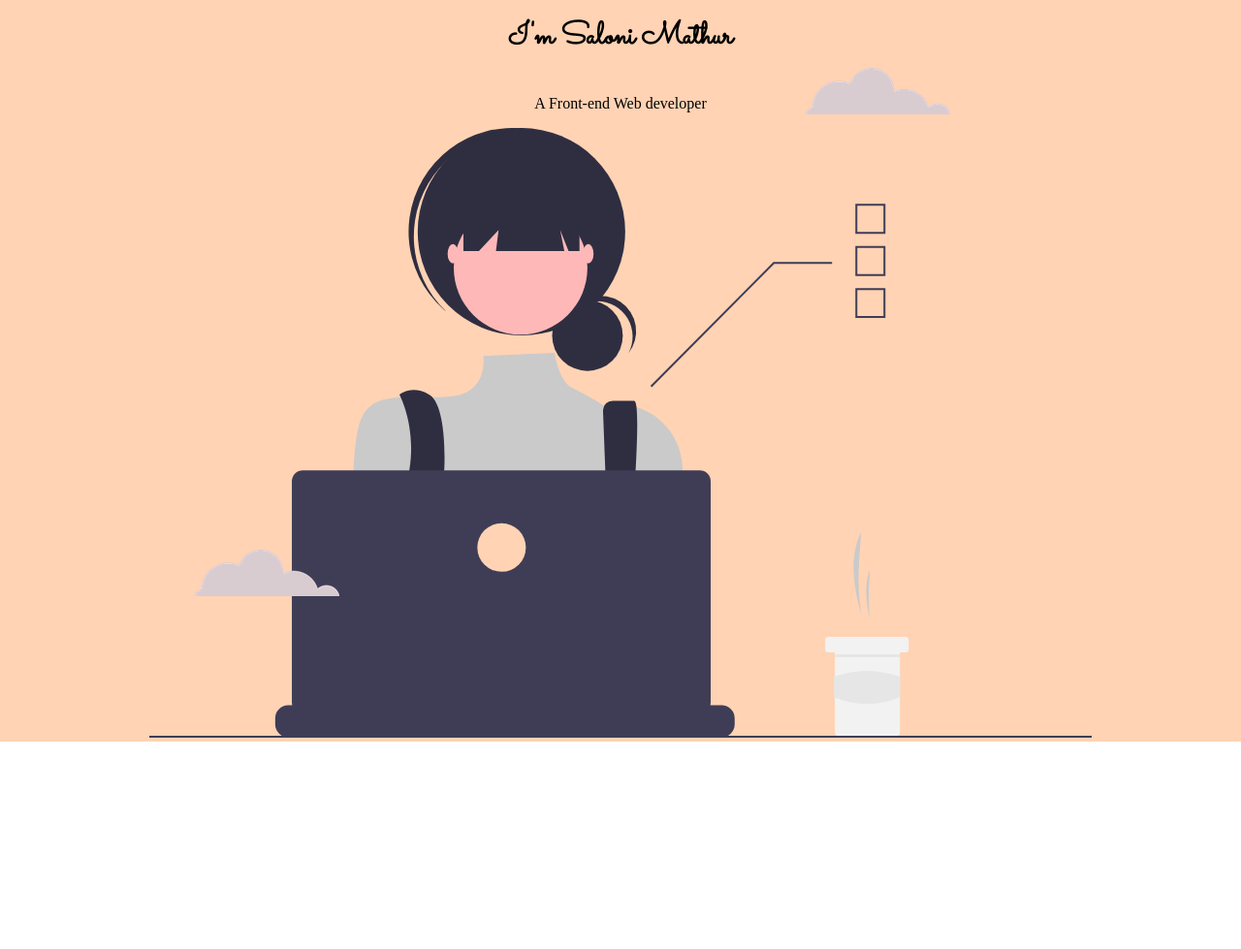
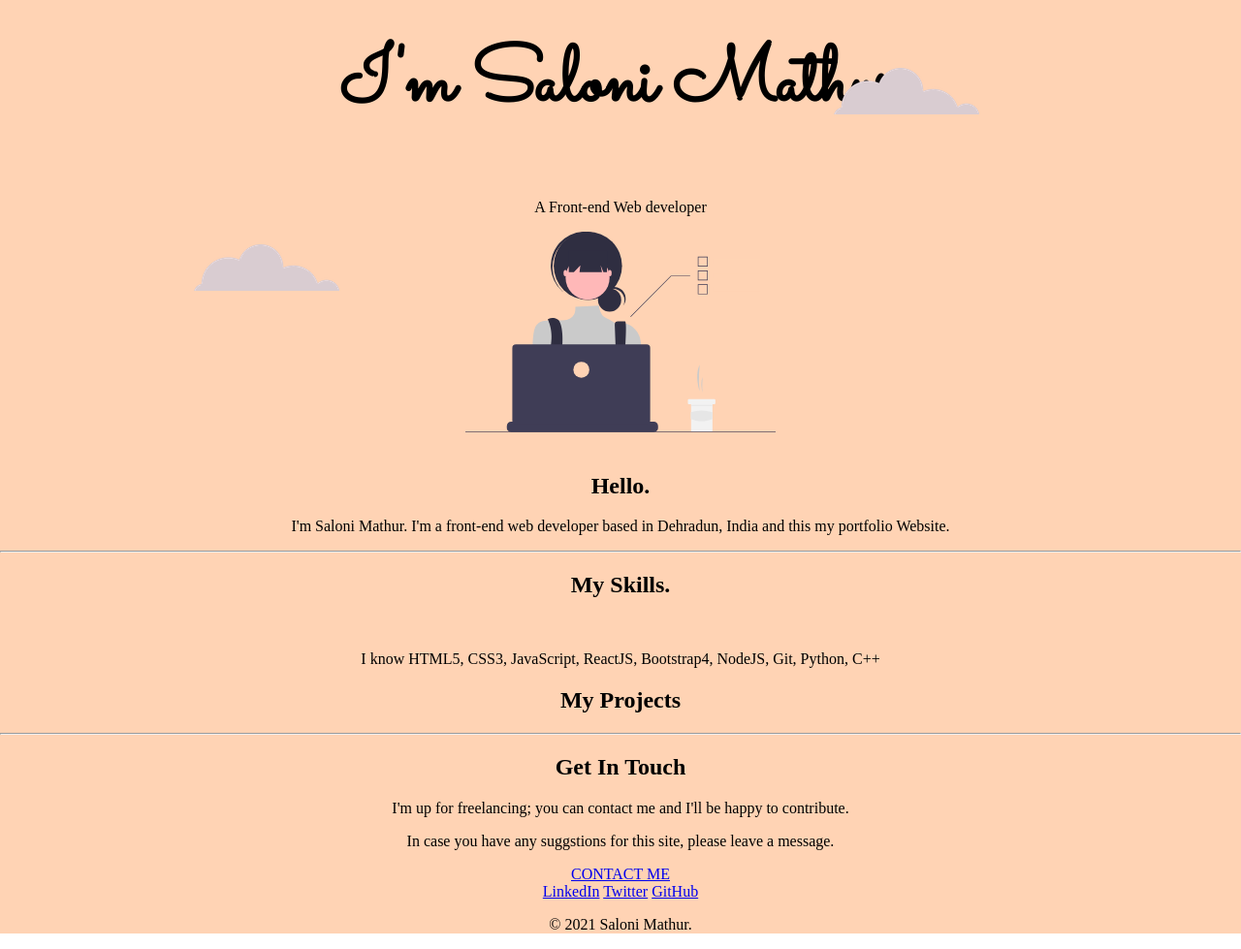
Before and after one commit to saloni23j/Personalized-website, a plain HTML site: page index.html in a window 1280 px wide. Shown: the whole page at 97% size. Before the commit the page ends 800 px from the top, so only its background shows below. Drawn offline with Linux system fonts and the light colour scheme.

Commit message:
added html

```diff
--- a/index.html
+++ b/index.html
@@ -4,7 +4,7 @@
     <meta charset="UTF-8">
     <meta http-equiv="X-UA-Compatible" content="IE=edge">
     <meta name="viewport" content="width=device-width, initial-scale=1.0">
-    <title>Mathur Saloni</title>
+    <title>Saloni Mathur</title>
     <link rel= "stylesheet" type = "text/css" href = "style.css">
 </head>
 <body>
@@ -13,15 +13,44 @@
      <h1>I'm Saloni Mathur</h1>
      <p>A Front-end Web developer</p>
      <img class = "bottom-cloud" src = "/images/cloud.png" alt = "cloud">
-     <img src = "/images/img1.svg" alt = "Illustration">
+     <img class = "illustration" src = "/images/img1.svg" alt = "Illustration">
     </div>
 
-    <div class = "middle-container">
+    <div class="middle-container">
+        <div class="profile">
+          <img src="" alt="">
+          <h2>Hello.</h2>
+          <p>I'm Saloni Mathur. I'm a front-end web developer based in Dehradun, India and this my portfolio Website. </p>
+        </div>
+        <hr>
+        <div class="skills">
+          <h2>My Skills.</h2>
+          <div class="skill-row">
+            <img class="" src="" alt="">
 
-    </div>
+            <p>I know HTML5, CSS3, JavaScript, ReactJS, Bootstrap4, NodeJS, Git, Python, C++</p>
+          </div>
+           <div class = "projects">
+               <h2>My Projects</h2>
+           </div>
+        </div>
+        <hr>
+        <div class="contact-me">
+          <h2>Get In Touch</h2>
+         <!-- <h3>Lorem ipsum dolor sit amet, non elit.</h3> -->
+          <p>I'm up for freelancing; you can contact me and I'll be happy to contribute.</p>
+          <p> In case you have any suggstions for this site, please leave a message.</p>
+          <a class="btn" href="mailto:mathursaloni123@gmail.com">CONTACT ME</a>
+        </div>
+      </div>
 
-    <div class = "bottom-container">
 
-    </div>
+      <div class="bottom-container">
+        <a class="footer-link" href="https://www.linkedin.com/in/saloni-mathur-a8b8ba180/">LinkedIn</a>
+        <a class="footer-link" href="https://twitter.com/SaloniMathur23">Twitter</a>
+        <a class="footer-link" href="https://github.com/saloni23j">GitHub</a>
+        <p>© 2021 Saloni Mathur.</p>
+      </div>
+
 </body>
 </html>
--- a/style.css
+++ b/style.css
@@ -14,9 +14,9 @@ body{
 }
 h1{
     margin-top: 0;
-    padding: 15px;
+    padding: 30px 0px 5px;
     font-family: 'Sacramento', cursive;
-
+    font-size: 80px;
 }
 .top-container{
     background-color: var(--color-three);
@@ -25,7 +25,7 @@ h1{
 }
 .top-cloud{
     position: absolute;
-    right: 300px;
+    right: 270px;
     top : 70px;
 }
 
@@ -34,3 +34,14 @@ position: absolute;
 left: 200px;
 bottom : 150px;
 }
+.illustration
+{
+    width : 25%;
+    height:25%;
+}
+.middle-container{
+    background-color: var(--color-three);
+}
+.bottom-container{
+    background-color: var(--color-three);
+}
```
